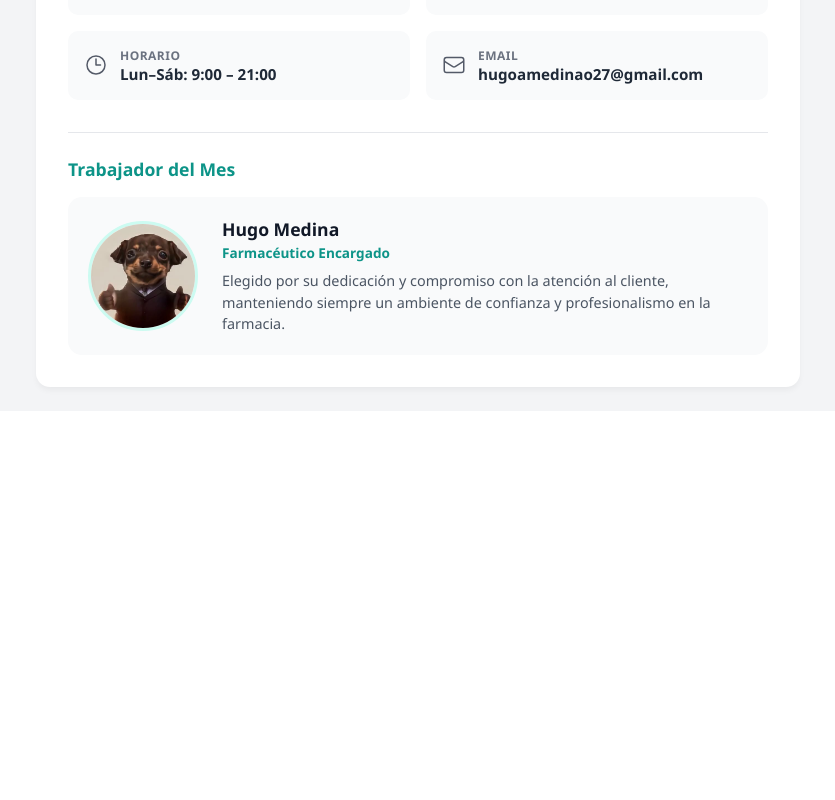
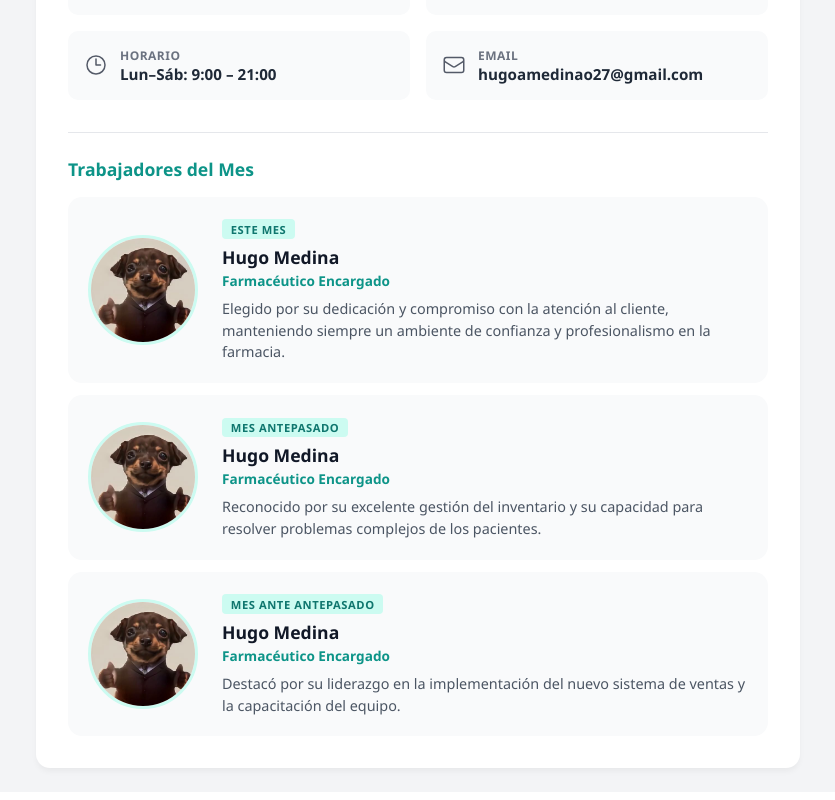
Before and after one commit to hugoamedinao27-beep/FARMACIA_CARTON_PINTADO, a Nuxt app in the folder client/: page /conocenos in a window 1280 px wide. Shown: the part 561-1361 px from the top of the page, without its empty margins (222-1057 px from the left). Before the commit the page ends 980 px from the top, so only its background shows below. Built offline with nearby package versions, Linux system fonts and the light colour scheme.

Commit message:
Agrega historico empleados del mes (este, antepasado, ante antepasado)

```diff
--- a/client/pages/conocenos.vue
+++ b/client/pages/conocenos.vue
@@ -79,13 +79,14 @@
       </div>
 
       <div class="employee-section">
-        <h2 class="employee-title">Trabajador del Mes</h2>
-        <div class="employee-card">
+        <h2 class="employee-title">Trabajadores del Mes</h2>
+        <div v-for="emp in empleados" :key="emp.titulo" class="employee-card">
           <img src="/images/hugoperro.jpeg" class="employee-photo" alt="Hugo Medina" />
           <div class="employee-info">
-            <h3 class="employee-name">Hugo Medina</h3>
-            <p class="employee-role">Farmacéutico Encargado</p>
-            <p class="employee-reason">Elegido por su dedicación y compromiso con la atención al cliente, manteniendo siempre un ambiente de confianza y profesionalismo en la farmacia.</p>
+            <span class="employee-badge">{{ emp.titulo }}</span>
+            <h3 class="employee-name">{{ emp.nombre }}</h3>
+            <p class="employee-role">{{ emp.rol }}</p>
+            <p class="employee-reason">{{ emp.razon }}</p>
           </div>
         </div>
       </div>
@@ -100,6 +101,27 @@ const apiBase = useApiBase()
 
 const router = useRouter()
 const usuarioActivo = ref('Operador')
+
+const empleados = [
+  {
+    titulo: 'Este Mes',
+    nombre: 'Hugo Medina',
+    rol: 'Farmacéutico Encargado',
+    razon: 'Elegido por su dedicación y compromiso con la atención al cliente, manteniendo siempre un ambiente de confianza y profesionalismo en la farmacia.'
+  },
+  {
+    titulo: 'Mes Antepasado',
+    nombre: 'Hugo Medina',
+    rol: 'Farmacéutico Encargado',
+    razon: 'Reconocido por su excelente gestión del inventario y su capacidad para resolver problemas complejos de los pacientes.'
+  },
+  {
+    titulo: 'Mes Ante Antepasado',
+    nombre: 'Hugo Medina',
+    rol: 'Farmacéutico Encargado',
+    razon: 'Destacó por su liderazgo en la implementación del nuevo sistema de ventas y la capacitación del equipo.'
+  }
+]
 
 const itemsEnCarrito = computed(() => {
   const carrito = JSON.parse(sessionStorage.getItem('carrito') || '[]')
@@ -363,7 +385,10 @@ onMounted(async () => {
   background-color: #f9fafb;
   border-radius: 14px;
   padding: 1.25rem;
+  margin-bottom: 0.75rem;
 }
+
+.employee-card:last-child { margin-bottom: 0; }
 
 .employee-photo {
   width: 6.5rem;
@@ -375,6 +400,19 @@ onMounted(async () => {
 }
 
 .employee-info { flex: 1; }
+
+.employee-badge {
+  display: inline-block;
+  font-size: 0.7rem;
+  font-weight: 700;
+  text-transform: uppercase;
+  letter-spacing: 0.05em;
+  background-color: #ccfbf1;
+  color: var(--primary-hover);
+  padding: 0.15rem 0.55rem;
+  border-radius: 4px;
+  margin-bottom: 0.35rem;
+}
 
 .employee-name {
   font-size: 1.1rem;
```
